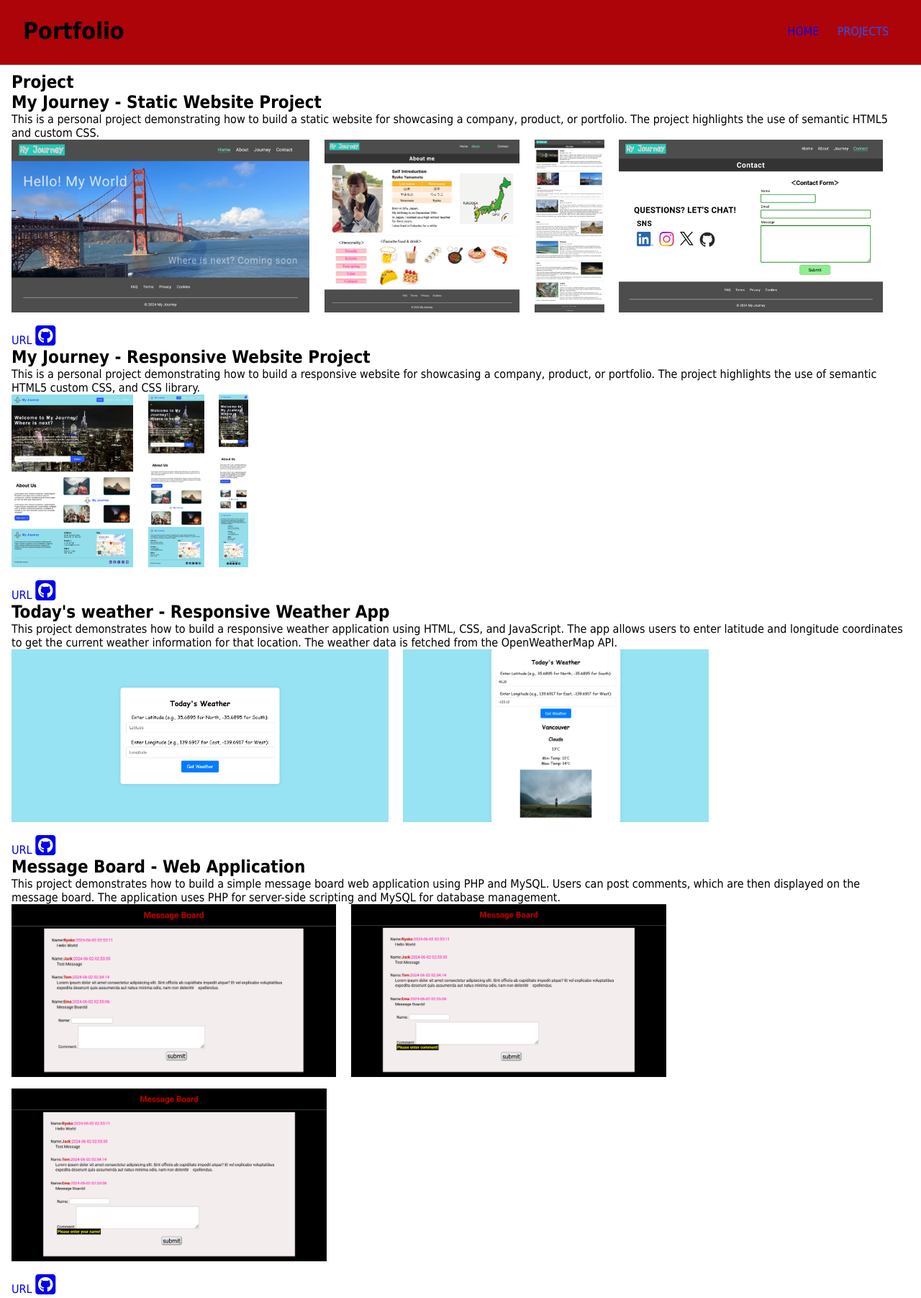
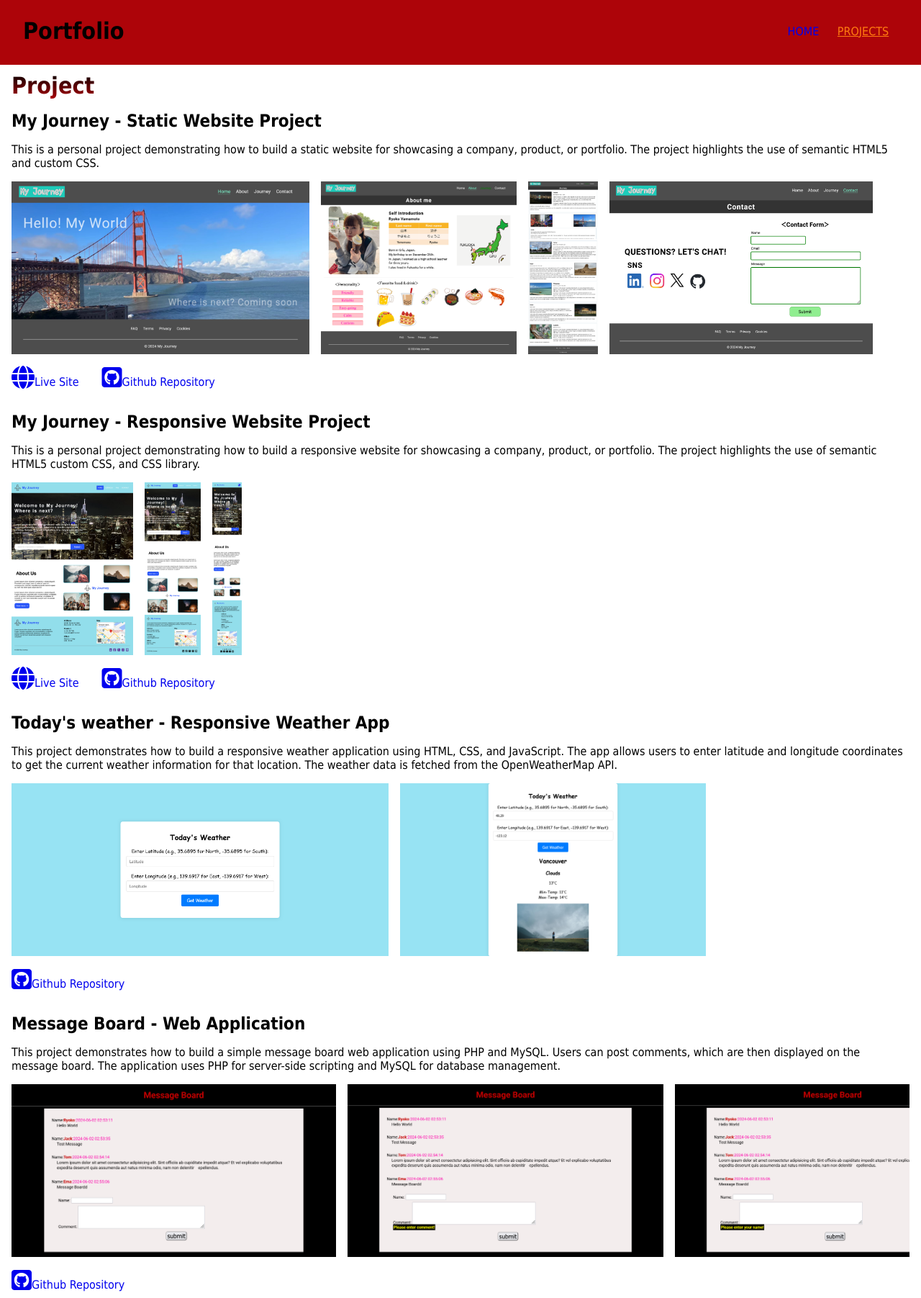
Before and after one commit to ryoko-yamamoto/my_portfolio, a plain HTML site: page pages/projects.html in a window 1280 px wide. Shown: the top 1803 px of the page at 72% size. Drawn offline with Linux system fonts and the light colour scheme.

Commit message:
change link

```diff
--- a/CSS/projects.css
+++ b/CSS/projects.css
@@ -16,6 +16,27 @@ main {
   margin-top: 100px;
 }
 
+h1 {
+  font-size: 2rem;
+  margin-bottom: 1rem;
+  background: var(--gradient-color);
+  -webkit-background-clip: text;
+  background-clip: text;
+  color: transparent;
+}
+
+.project-container {
+  display: flex;
+  flex-direction: column;
+  gap: 2rem;
+}
+
+.project-box {
+  display: flex;
+  flex-direction: column;
+  gap: 1rem;
+}
+
 .project-title {
   font-size: 1.5rem;
   font-weight: bold;
@@ -24,26 +45,41 @@ main {
 .thumbnail {
   display: inline-block;
   height: 15rem;
-  margin-right: 1rem;
-  margin-bottom: 1rem;
 }
 .thumbnail img {
   height: 100%;
 }
 
+.project-img1,
+.project-img2,
+.project-img3,
+.project-img4 {
+  display: flex;
+  flex-direction: row;
+  justify-content: start;
+  gap: 1rem;
+  overflow-x: scroll;
+  overflow-y: hidden;
+}
+
+.project-links {
+  display: flex;
+  flex-direction: row;
+  gap: 2rem;
+}
+
 /* Styles for Smartphone*/
-/* @media screen and (max-width: 575px) {
+@media screen and (max-width: 575px) {
   .project-img1,
   .project-img2,
   .project-img3,
   .project-img4 {
-    width: 80%;
+    display: flex;
+    flex-direction: column;
+    align-items: center;
+    gap: 1rem;
+    overflow-y: scroll;
+    overflow-x: hidden;
+    height: 50dvh;
   }
-  .thumbnail {
-    width: 100%;
-    margin-bottom: 1rem;
-  }
-  .thumbnail img {
-    width: 100%;
-  }
-} */
+}
--- a/main.css
+++ b/main.css
@@ -116,7 +116,8 @@ nav {
 
 .menu-item a.active,
 .menu-item a:hover {
-  color: var(--fifth-color);
+  color: var(--sixth-color);
+  text-decoration: underline;
 }
 
 /* tub Button Styles */
@@ -134,7 +135,7 @@ nav {
 
 /* Section1 */
 .section-1 {
-  background-image: url(./assets/images/dark-laptop.jpg);
+  background-color: var(--first-color);
   color: var(--contrast-color);
   margin-top: 90px;
   padding: 2rem;
@@ -179,6 +180,10 @@ h1 {
 
 h2 {
   font-size: 1.5rem;
+  background: var(--gradient-color);
+  -webkit-background-clip: text;
+  background-clip: text;
+  color: transparent;
 }
 #skillBox {
   display: grid;
@@ -219,6 +224,10 @@ h2 {
 
 h3 {
   font-size: 1.5rem;
+  background: var(--gradient-color);
+  -webkit-background-clip: text;
+  background-clip: text;
+  color: transparent;
 }
 
 /* Footer */
@@ -258,18 +267,6 @@ footer ul li a i {
 
 /* Styles for Smartphone*/
 @media screen and (max-width: 575px) {
-  @keyframes scale {
-    0% {
-      transform: scale(1);
-    }
-    50% {
-      transform: scale(1.2);
-    }
-    100% {
-      transform: scale(1);
-    }
-  }
-
   #portfolio {
     animation-name: scale, changeColor;
     animation-duration: 2s;
@@ -287,6 +284,8 @@ footer ul li a i {
     text-align: center;
     z-index: 2;
     transition: all 0.5s;
+    display: flex;
+    flex-direction: column;
   }
   .menu-item {
     display: block;
--- a/pages/projects.html
+++ b/pages/projects.html
@@ -30,13 +30,15 @@
         </ul>
       </nav>
     </header>
+    <!-- main -->
     <main>
       <h1>Project</h1>
+      <div class="project-container">
         <div class="project-box">
           <p class="project-title">My Journey - Static Website Project</p>
           <p class="project-dis">
-          This is a personal project demonstrating how to build a static website
-          for showcasing a company, product, or portfolio. The project
+            This is a personal project demonstrating how to build a static
+            website for showcasing a company, product, or portfolio. The project
             highlights the use of semantic HTML5 and custom CSS.
           </p>
           <div class="project-img1">
@@ -53,12 +55,14 @@
               <img src="../assets/images/self-introduction4.png" alt="" />
             </div>
           </div>
+          <div class="project-links">
             <a href="https://ryoko-yamamoto.github.io/static-website-example/"
-          >URL</a
+              ><i class="fa-solid fa-globe fa-2x"></i>Live Site</a
             >
             <a href="https://github.com/ryoko-yamamoto/static-website-example">
-          <i class="fa-brands fa-square-github fa-2x"></i>
+              <i class="fa-brands fa-square-github fa-2x"></i>Github Repository
             </a>
+          </div>
         </div>
         <div class="project-box">
           <p class="project-title">My Journey - Responsive Website Project</p>
@@ -78,12 +82,17 @@
               <img src="../assets/images/travel-smartphone.png" alt="" />
             </div>
           </div>
-        <a href="https://ryoko-yamamoto.github.io/responsive-travel-website/"
-          >URL</a
+          <div class="project-links">
+            <a
+              href="https://ryoko-yamamoto.github.io/responsive-travel-website/"
+              ><i class="fa-solid fa-globe fa-2x"></i>Live Site</a
             >
-        <a href="https://github.com/ryoko-yamamoto/responsive-travel-website">
-          <i class="fa-brands fa-square-github fa-2x"></i>
+            <a
+              href="https://github.com/ryoko-yamamoto/responsive-travel-website"
+            >
+              <i class="fa-brands fa-square-github fa-2x"></i>Github Repository
             </a>
+          </div>
         </div>
         <div class="project-box">
           <p class="project-title">Today's weather - Responsive Weather App</p>
@@ -102,12 +111,11 @@
               <img src="../assets/images/weather2.png" alt="" />
             </div>
           </div>
-        <a href="https://ryoko-yamamoto.github.io/static-website-example/"
-          >URL</a
-        >
-        <a href="https://github.com/ryoko-yamamoto/static-website-example">
-          <i class="fa-brands fa-square-github fa-2x"></i>
+          <div class="project-links">
+            <a href="https://github.com/ryoko-yamamoto/weather-app">
+              <i class="fa-brands fa-square-github fa-2x"></i>Github Repository
             </a>
+          </div>
         </div>
         <div class="project-box">
           <p class="project-title">Message Board - Web Application</p>
@@ -128,12 +136,12 @@
               <img src="../assets/images/messageboard3.png" alt="" />
             </div>
           </div>
-        <a href="https://ryoko-yamamoto.github.io/static-website-example/"
-          >URL</a
-        >
-        <a href="https://github.com/ryoko-yamamoto/static-website-example">
-          <i class="fa-brands fa-square-github fa-2x"></i>
+          <div class="project-links">
+            <a href="https://github.com/ryoko-yamamoto/PHP-web-application">
+              <i class="fa-brands fa-square-github fa-2x"></i>Github Repository
             </a>
+          </div>
+        </div>
       </div>
     </main>
     <!-- Footer -->
```
Also changed, not shown: assets/images/dark-laptop.jpg (deleted), assets/images/laptop.jpg (deleted), 1 other file. Lines whose indentation alone changed are shown as unchanged.
